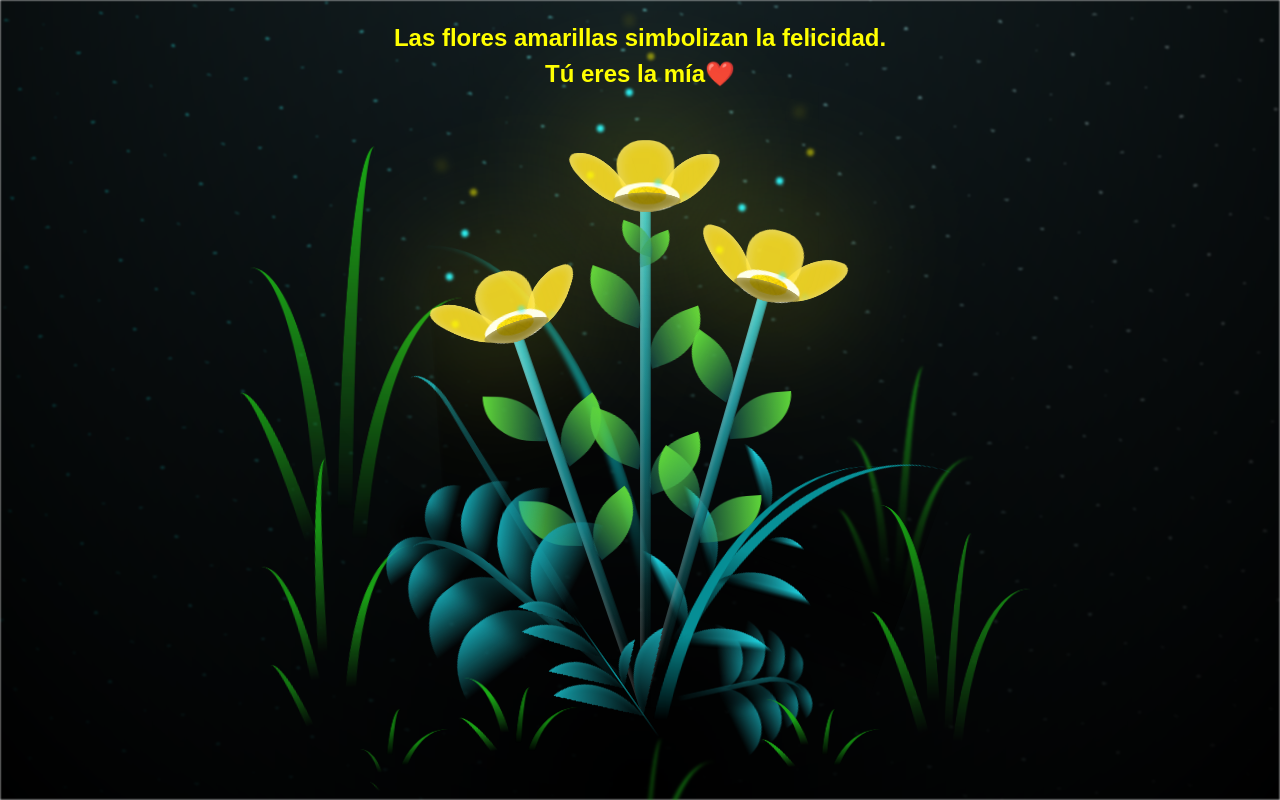
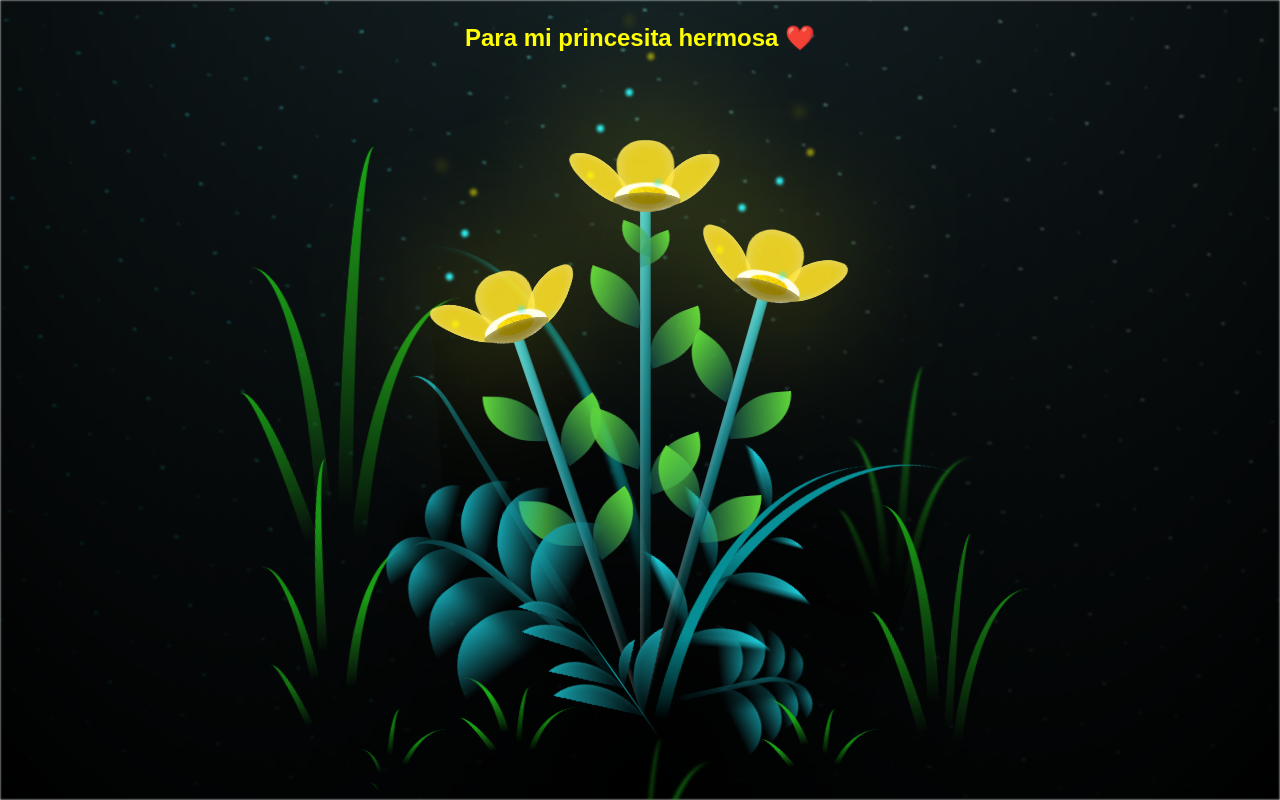
Before and after one commit to ManuelGG1708/Flowers, a plain HTML site: page index.html in a window 1280 px wide. Drawn offline with Linux system fonts and the light colour scheme.

Commit message:
Update index.html

```diff
--- a/index.html
+++ b/index.html
@@ -4,7 +4,7 @@
     <meta charset="UTF-8" />
     <meta http-equiv="X-UA-Compatible" content="IE=edge" />
     <meta name="viewport" content="width=device-width, initial-scale=1.0" />
-    <title>Lores amarillas</title>
+    <title> Para mi bebe preciosa ❤️</title>
     <style>
       *,
 *::after,
@@ -1645,8 +1645,7 @@ h1 {
   </head>
   <body class="container">
     <h1 class="titulo">
-      Las flores amarillas simbolizan la felicidad. <br>
-       Tú eres la mía❤️</h1>
+      Para mi princesita hermosa ❤️</h1>
 
     <div class="night"></div>
     <div class="flowers">
```
